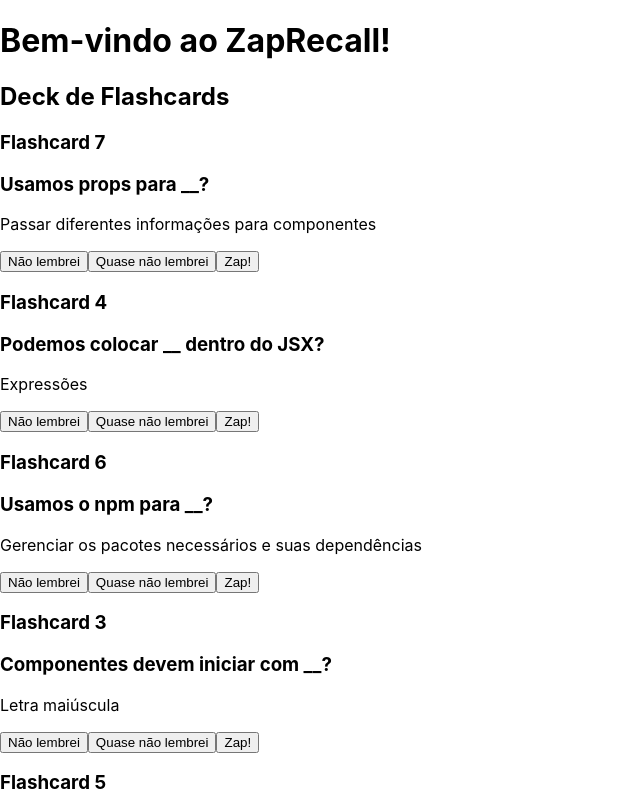
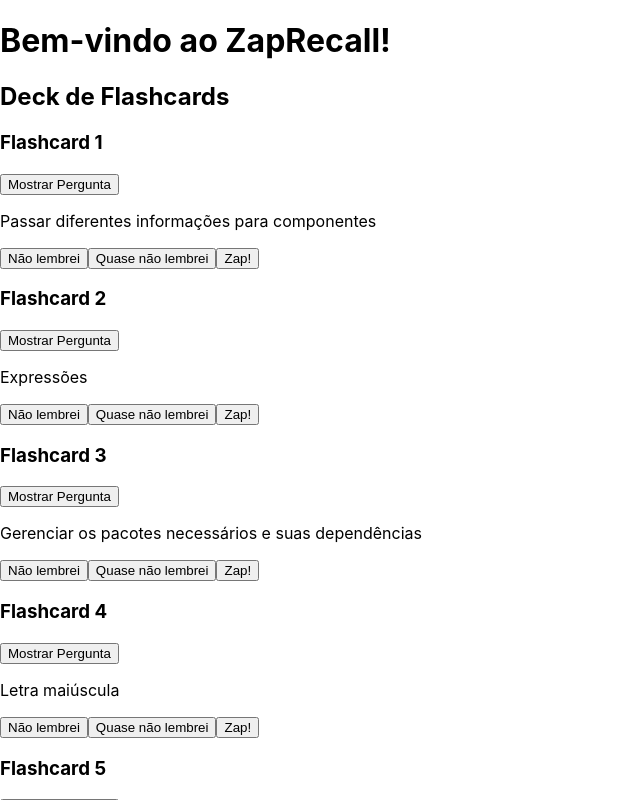
Before and after one commit to DLacerdadev/projeto-zaprecall, a React (Create React App) app: page / in a window 1280 px wide. Both pictures are taken after a click on the button "Iniciar Recall!". Shown: the top 800 px of the page, without its empty margins (0-640 px from the left). Built offline with nearby package versions, Linux system fonts and the light colour scheme.

Commit message:
Adicionando botões e condição de renderização das perguntas/respostas

```diff
--- a/src/components/FlashCard.jsx
+++ b/src/components/FlashCard.jsx
@@ -1,11 +1,13 @@
 import React, { useState } from "react";
 
-const Flashcard = ({ flashcard }) => {
+const Flashcard = ({ flashcard, index }) => {
   const [flipped, setFlipped] = useState(false);
   const [answered, setAnswered] = useState(false);
+  const [questionVisible, setQuestionVisible] = useState(false);
 
   const handleFlip = () => {
     setFlipped(!flipped);
+    setQuestionVisible(true);
   };
 
   const handleAnswer = (status) => {
@@ -16,11 +18,23 @@
     <div className="flashcard" onClick={handleFlip}>
       <div className={`card-inner ${flipped ? "flipped" : ""}`}>
         <div className="card-front">
-          <h3>{`Flashcard ${flashcard.id}`}</h3>
+          <h3>Flashcard {index}</h3>
         </div>
         <div className="card-back">
-          <h3>{flashcard.question}</h3>
-          <p>{flashcard.answer}</p>
+          {!questionVisible && (
+            <button onClick={handleFlip}>Mostrar Pergunta</button>
+          )}
+          <h3 style={{ display: questionVisible ? "block" : "none" }}>
+            {flashcard.question}
+          </h3>
+          {questionVisible && (
+            <button onClick={handleFlip}>Mostrar Resposta</button>
+          )}
+          <p
+            style={{ display: questionVisible && !flipped ? "none" : "block" }}
+          >
+            {flashcard.answer}
+          </p>
           {!answered && (
             <div>
               <button onClick={() => handleAnswer("Não lembrei")}>
```
